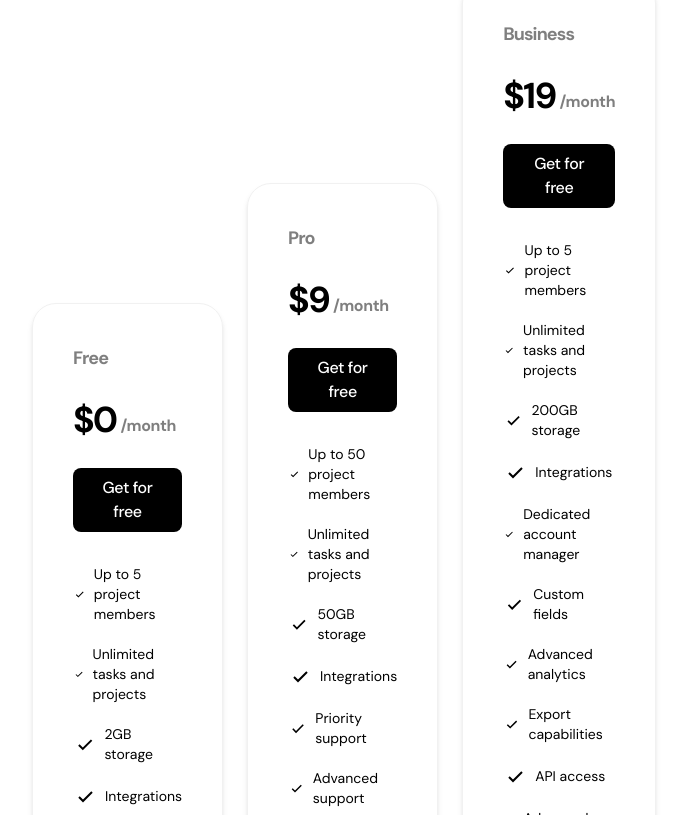
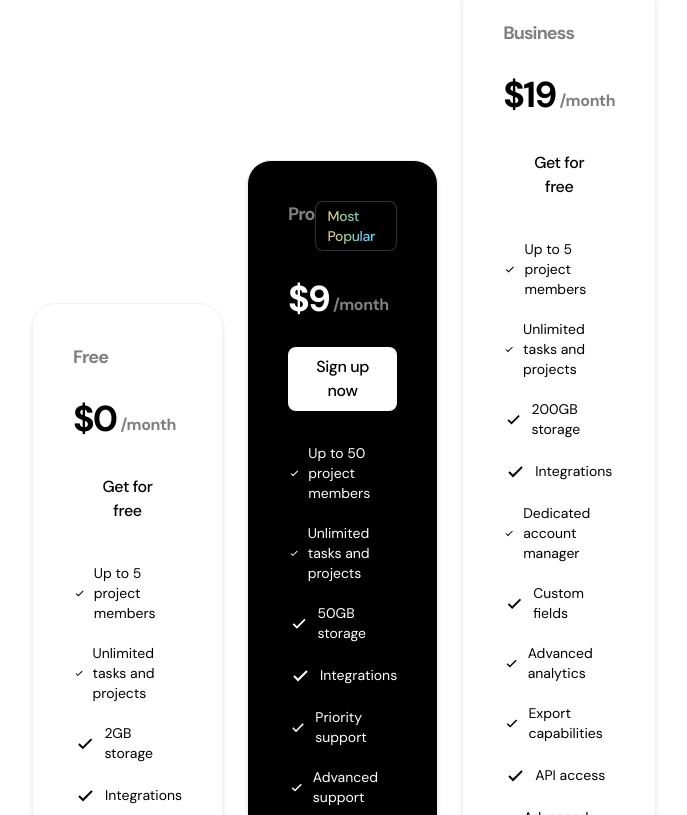
Before and after one commit to aashirisrar/saas-landing-page, a Next.js app: page / in a window 1280 px wide. Shown: the part 2145-2960 px from the top of the page, without its empty margins (296-983 px from the left). Built offline with nearby package versions, Linux system fonts and the light colour scheme.

Commit message:
added gradient to popular pricing card

```diff
--- a/app/sections/Pricing.tsx
+++ b/app/sections/Pricing.tsx
@@ -62,7 +62,7 @@ export const Pricing = () => {
       />
       <div className="pt-10 gap-6 flex flex-col items-center justify-center lg:flex-row lg:items-end">
         <PricingCard data={pricingTiers[0]} />
-        <PricingCard data={pricingTiers[1]} />
+        <PricingCard popular data={pricingTiers[1]} />
         <PricingCard data={pricingTiers[2]} />
       </div>
     </section>
--- a/components/PricingCard.tsx
+++ b/components/PricingCard.tsx
@@ -1,9 +1,13 @@
 "use client";
+
+import { cn } from "@/libs/utls";
 
 import { BiCheck } from "react-icons/bi";
 import Button from "./Button";
+import Tag from "./Tag";
 
 interface PricingCardProps {
+  popular?: boolean;
   data: {
     title: string;
     monthlyPrice: number;
@@ -14,26 +18,58 @@ interface PricingCardProps {
   };
 }
 
-const PricingCard: React.FC<PricingCardProps> = ({ data }) => {
+const PricingCard: React.FC<PricingCardProps> = ({ data, popular }) => {
   return (
-    <div className="w-[320px] shadow-md p-10 rounded-3xl border border-[#F1F1F1]">
+    <div
+      className={cn(
+        "w-[320px] shadow-md p-10 rounded-3xl border border-[#F1F1F1]",
+        popular ? "bg-black" : ""
+      )}
+    >
       <div className="flex flex-col gap-[30px]">
-        <div className="leading-[28px] tracking-tighter font-bold text-[18px] text-[#000000]/50">
-          {data?.title}
+        <div className="flex justify-between">
+          <div
+            className={cn(
+              "leading-[28px] tracking-tighter font-bold text-[18px] text-[#000000]/50",
+              popular ? "text-white/50" : ""
+            )}
+          >
+            {data?.title}
+          </div>
+          {popular && <Tag popular title="Most Popular" />}
         </div>
         <div className="inline-flex items-end gap-1">
-          <div className="font-bold text-4xl leading-[36px] tracking-tighter">
+          <div
+            className={cn(
+              "font-bold text-4xl leading-[36px] tracking-tighter",
+              popular ? "text-white" : ""
+            )}
+          >
             ${data?.monthlyPrice}
           </div>
-          <span className="text-[16px] font-bold tracking-tight leading-6 text-[#000000]/50">
+          <span
+            className={cn(
+              "text-[16px] font-bold tracking-tight leading-6 text-[#000000]/50",
+              popular ? "text-white/50" : ""
+            )}
+          >
             /month
           </span>
         </div>
         <div>
-          <Button className="w-full" title="Get for free" onClick={() => {}} />
+          <Button
+            className="w-full bg-white text-black"
+            title={popular ? "Sign up now" : "Get for free"}
+            onClick={() => {}}
+          />
         </div>
       </div>
-      <div className="pt-[32px] flex flex-col justify-center gap-5">
+      <div
+        className={cn(
+          "pt-[32px] flex flex-col justify-center gap-5",
+          popular ? "text-white" : ""
+        )}
+      >
         {data.features.map((feature) => (
           <div className="flex items-center gap-2">
             <BiCheck className="w-6 h-6" />
--- a/components/Tag.tsx
+++ b/components/Tag.tsx
@@ -1,12 +1,22 @@
 "use client";
+
+import { cn } from "@/libs/utls";
 
 interface TagProps {
   title: string;
+  popular?: boolean;
 }
 
-const Tag: React.FC<TagProps> = ({ title }) => {
+const Tag: React.FC<TagProps> = ({ title, popular }) => {
   return (
-    <div className="leading-5 font-medium text-sm tracking-tight border border-[#222222]/10 inline-flex px-3 py-1 rounded-[8px]">
+    <div
+      className={cn(
+        "leading-5 font-medium text-sm tracking-tight border border-[#222222]/10 inline-flex px-3 py-1 rounded-[8px]",
+        popular
+          ? "bg-clip-text text-transparent bg-[linear-gradient(to_right,#DD7DDF,#E1CD86,#8BCB92,#71C2EF,#3BFFFF,#DD7DDF)] border-white/20"
+          : ""
+      )}
+    >
       {title}
     </div>
   );
```
